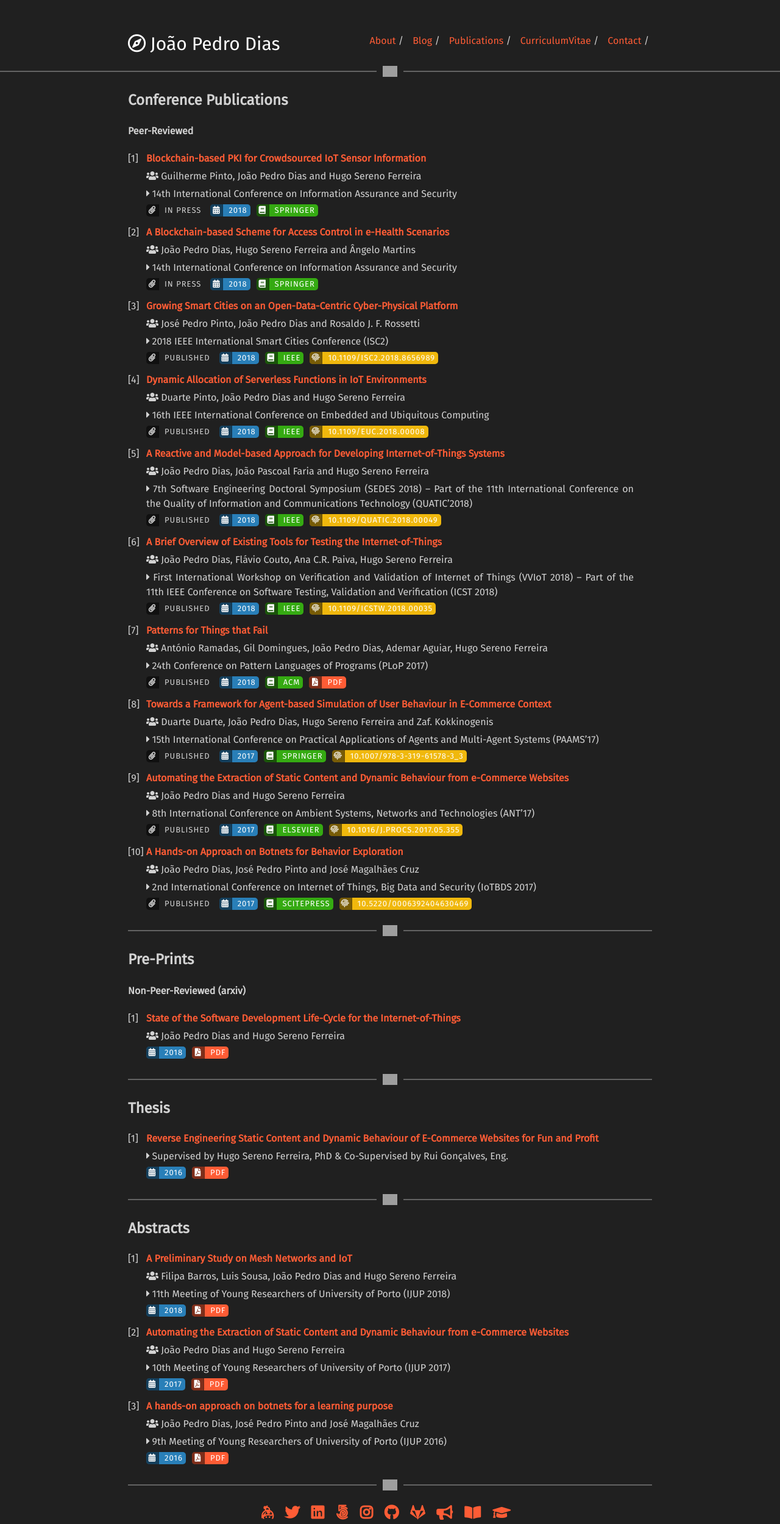
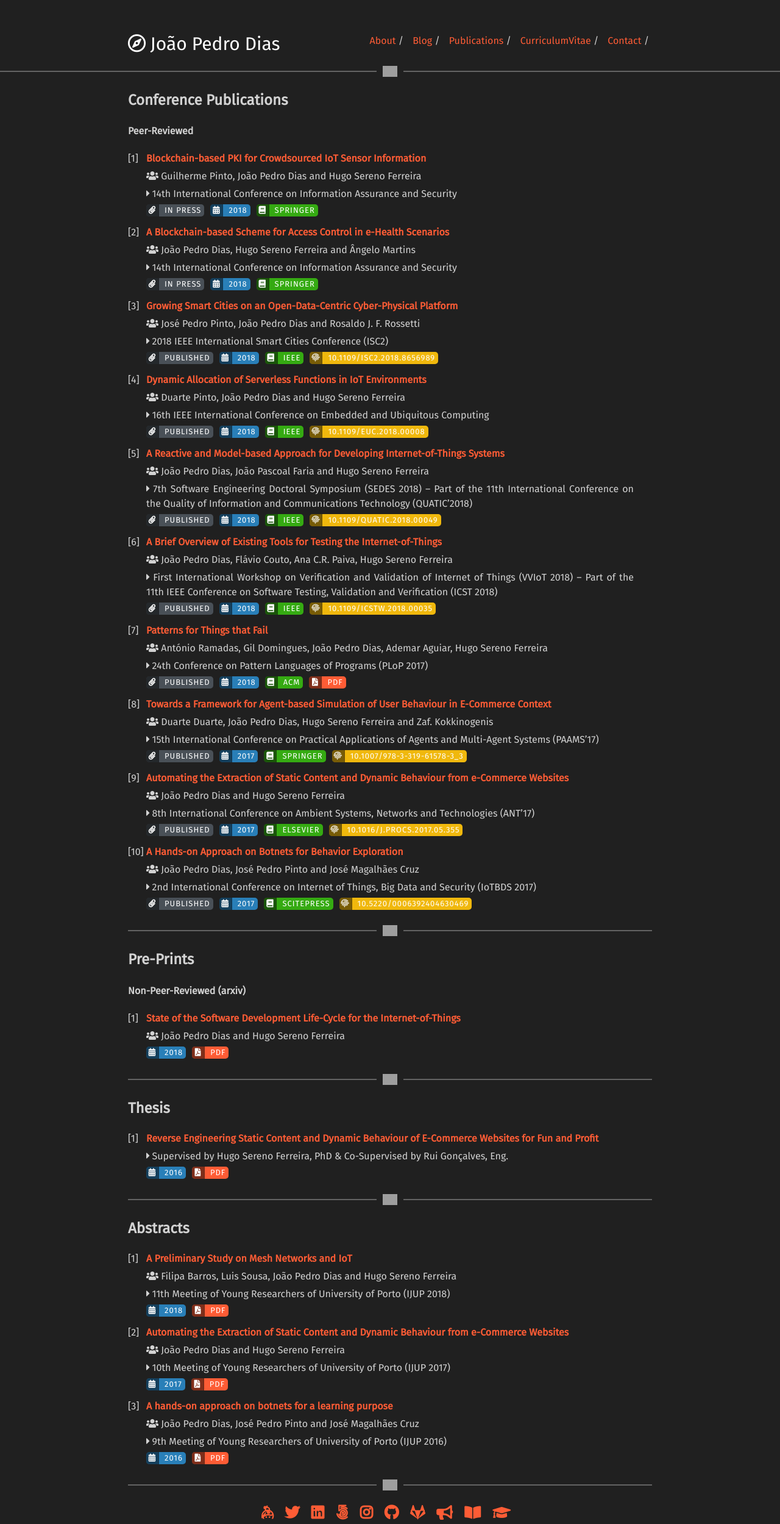
Before and after one commit to jpdias/jpdias.github.io, a Jekyll site: the page built from publications.md, in a window 1280 px wide. Shown: the whole page at 61% size. Built offline with Jekyll 4.4.1, drawn with Linux system fonts in a browser that asks for light colours; nearby versions of some CDN libraries; grey boxes are pictures that could not be loaded.

Commit message:
Update _style.scss

```diff
--- a/_sass/_style.scss
+++ b/_sass/_style.scss
@@ -282,6 +282,11 @@ ul.pager li {
   border-radius: 5px;
 }
 
+.shield-grey {
+    background-color: #495057;
+    color: rgb(255, 255, 255);
+}
+
 .shield-blue {
   background-color: rgb(41, 127, 184);
   color: rgb(255, 255, 255);
```
